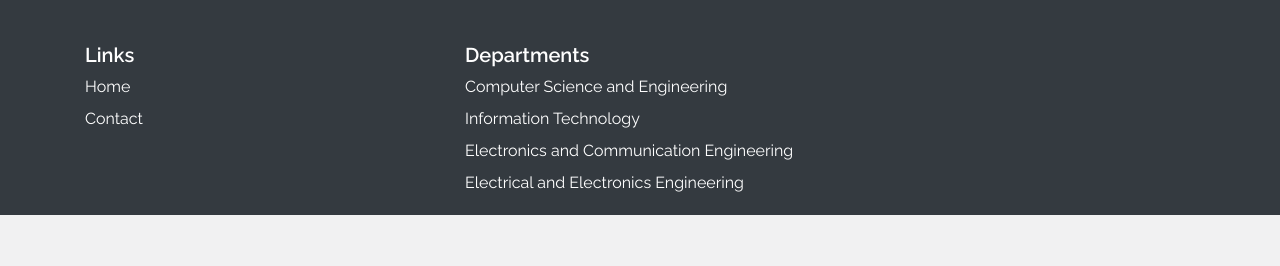
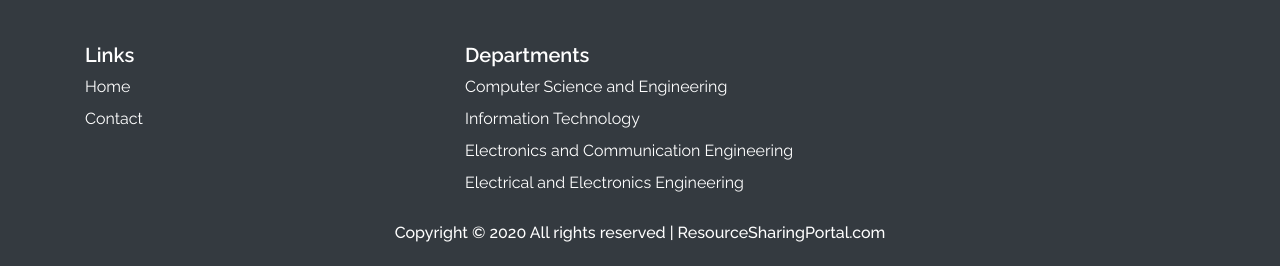
Before and after one commit to raj1701/Resource-Sharing-Portal, a Django app: page /contact in a window 1280 px wide. Shown: the part 1253-1519 px from the top of the page. Before the commit the page ends 1468 px from the top, so only its background shows below. Run offline with Django 3.2, Linux system fonts and the light colour scheme; data comes from the database, SQL or seed files in the repository; some libraries are stand-ins or nearby versions.

Commit message:
Adding Copyright in Footer

```diff
--- a/templates/layout.html
+++ b/templates/layout.html
@@ -210,7 +210,21 @@
 					</ul>
 				</div>
 			</div>
+			<div class="row">
+				<div class="col-12">
+					<div class="copyright" style="text-align: center;">
+						<p>
+
+							Copyright &copy;
+							<script>document.write(new Date().getFullYear());</script> All rights reserved |
+							ResourceSharingPortal.com
+
+						</p>
+					</div>
+				</div>
+			</div>
 		</div>
+
 	</footer>
 
 
```
